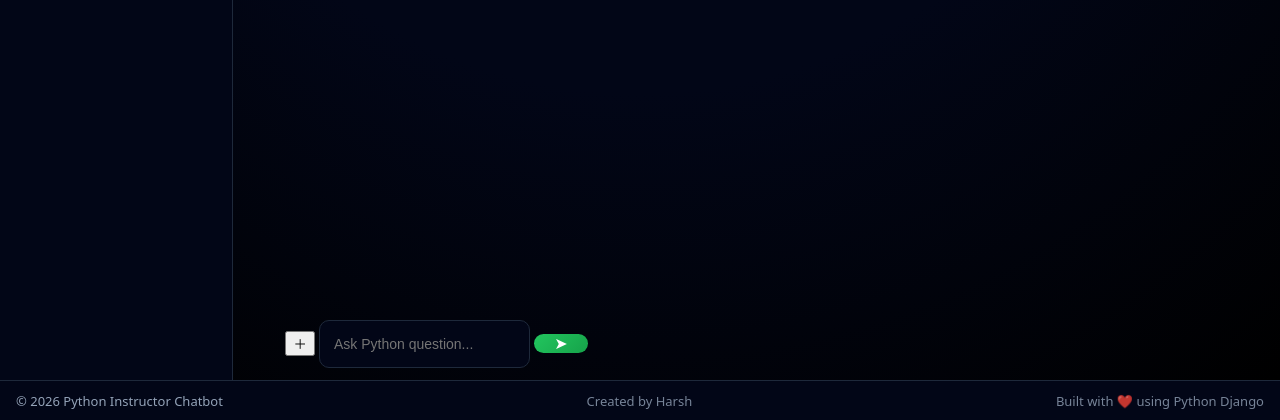
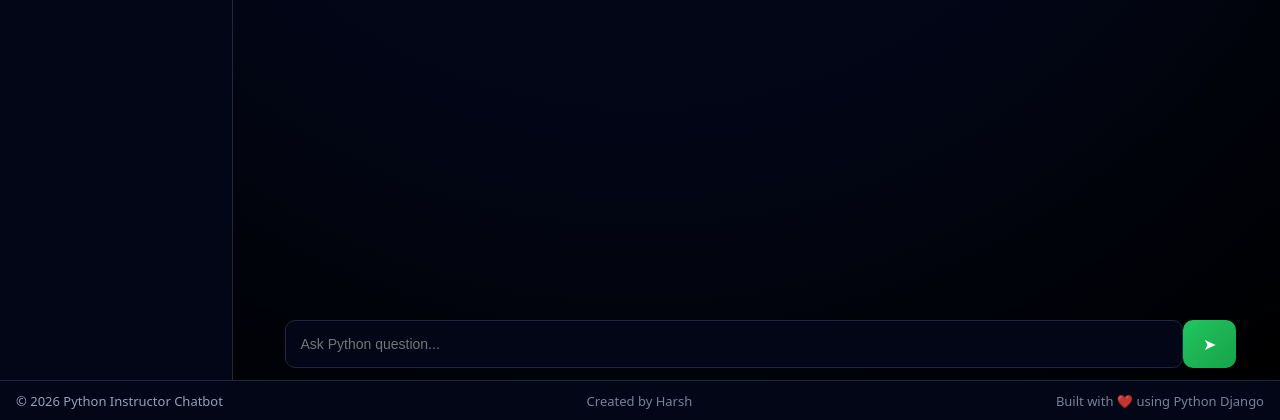
Before and after one commit to Harshahir100/python-instructor-bot, a Django app: page / in a window 1280 px wide. Shown: the part 420-840 px from the top of the page. Run offline with Django 5.2, Linux system fonts and the light colour scheme; data comes from the database, SQL or seed files in the repository; some libraries are stand-ins or nearby versions.

Commit message:
Auto-create chat on page load and UX fix

```diff
--- a/chatbot/static/style.css
+++ b/chatbot/static/style.css
@@ -209,11 +209,23 @@
     color: white;
     font-size: 14px;
     outline: none;
+    width: 94%;
+
+
+
+  }
+
+  .input-2{
+    width: 93%;
+
+    display: flex;
+
   }
 
   .input-1:focus {
     border-color: #2563eb;
     box-shadow: 0 0 0 1px #2563eb55;
+
   }
 
   /* SEND BUTTON */
@@ -226,6 +238,7 @@
     font-size: 16px;
     cursor: pointer;
     transition: all .2s ease;
+
   }
 
   .send-btn:hover {
@@ -453,12 +466,7 @@
       font-size: 16px;
     }
 
-    .input-1 {
-      height: 44px;
-      font-size: 14px;
-      padding: 10px 12px;
-      flex: 1;
-    }
+ */
 
     .send-btn {
       padding: 0 16px;
--- a/chatbot/templates/chat_input.html
+++ b/chatbot/templates/chat_input.html
@@ -1,8 +1,8 @@
 <div class="input-box mobile-input-wrapper">
-  <div class="mobile-input-inner">
-    <button class="mobile-add" aria-label="add">＋</button>
+  <div class="mobile-input-inner input-2">
+
     <input
-      class="input-1 mobile-input"
+      class="input-1 mobile-input "
       id="input"
       placeholder="Ask Python question..."
       autocomplete="off"
```
